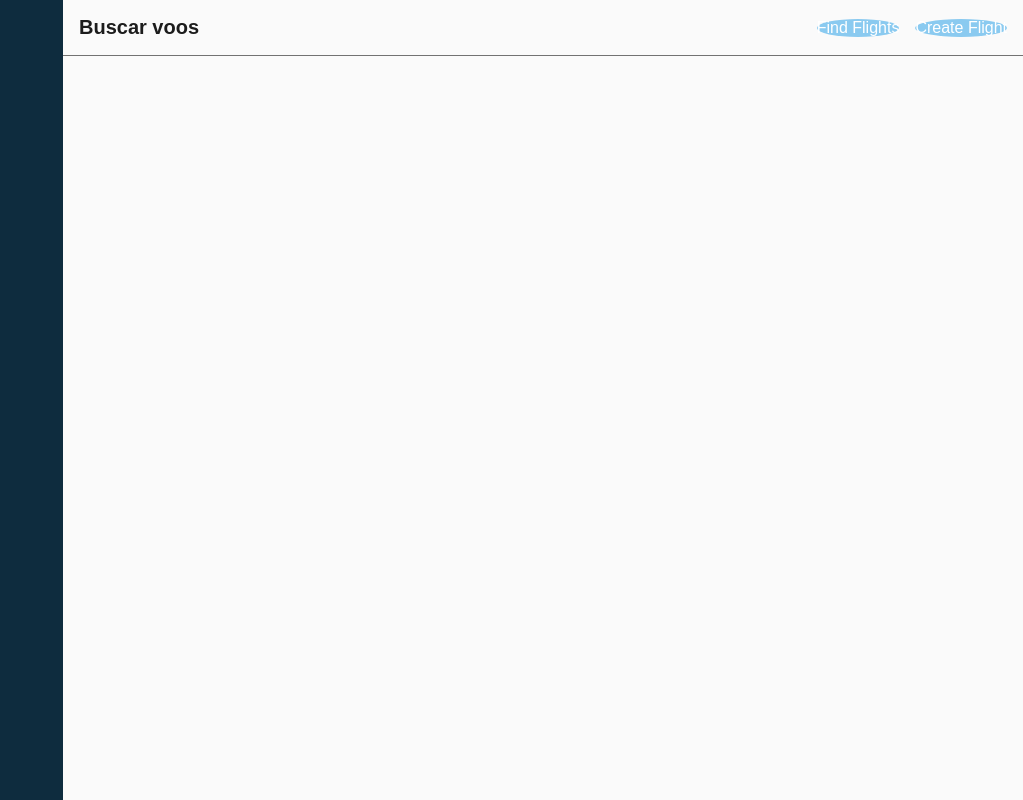
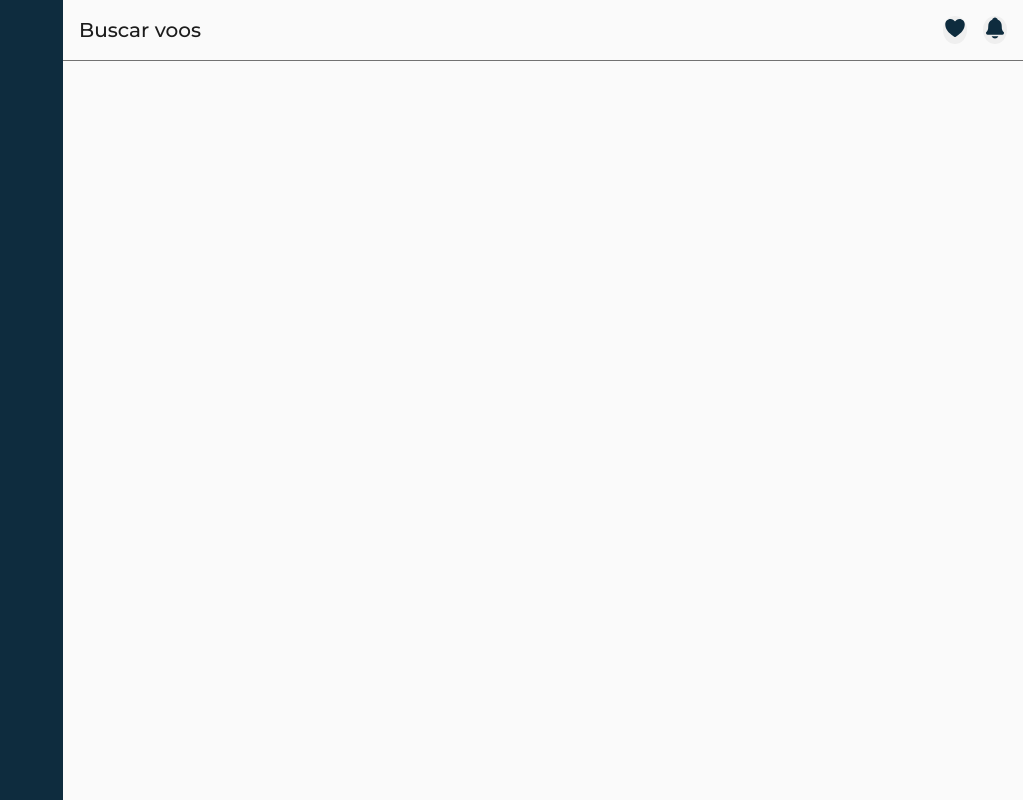
Before and after one commit to PedroVidalDev/flights-finder-monolito, a React (Vite) app: page / in a window 1280 px wide. Shown: the whole page, without its empty margins (257-1280 px from the left). Built offline with nearby package versions, Linux system fonts and the light colour scheme.

Commit message:
feat: add Icon component and integrate with Header; update styles and theme colors

```diff
--- a/index.html
+++ b/index.html
@@ -3,6 +3,7 @@
   <head>
     <meta charset="UTF-8" />
     <link rel="icon" type="image/svg+xml" href="/vite.svg" />
+    <link href="https://fonts.googleapis.com/css2?family=Montserrat:ital,wght@0,100..900;1,100..900&display=swap" rel="stylesheet">
     <meta name="viewport" content="width=device-width, initial-scale=1.0" />
     <title>Flights Finder</title>
   </head>
--- a/package.json
+++ b/package.json
@@ -12,6 +12,7 @@
   "dependencies": {
     "react": "^19.1.0",
     "react-dom": "^19.1.0",
+    "react-icons": "^5.5.0",
     "styled-components": "^6.1.18"
   },
   "devDependencies": {
--- a/src/components/Header/index.tsx
+++ b/src/components/Header/index.tsx
@@ -1,4 +1,6 @@
 import { HeaderProps } from './types'
+
+import { Icon } from './../../components/Icon'
 
 import {
   HeaderButton,
@@ -14,8 +16,12 @@ export const Header = (props: HeaderProps) => {
     <HeaderContainer>
       <HeaderTitle>{title}</HeaderTitle>
       <HeaderButtons>
-        <HeaderButton>Find Flights</HeaderButton>
-        <HeaderButton>Create Flight</HeaderButton>
+        <HeaderButton>
+          <Icon color='PRIMARY_COLOR_DARK' name='IoHeart' size='24' />
+        </HeaderButton>
+        <HeaderButton>
+          <Icon color='PRIMARY_COLOR_DARK' name='IoNotifications' size='24' />
+        </HeaderButton>
       </HeaderButtons>
     </HeaderContainer>
   )
--- a/src/components/Header/styles.ts
+++ b/src/components/Header/styles.ts
@@ -10,13 +10,13 @@ export const HeaderContainer = styled.div`
   width: 100%;
   padding: 16px;
 
-  border-bottom: 1px solid ${({ theme }) => theme.COLORS.GRAY.LIGHT};
+  border-bottom: 1px solid ${({ theme }) => theme.COLORS.GRAY_LIGHT};
 `
 
 export const HeaderTitle = styled.h1`
   font-size: ${({ theme }) => theme.FONT_SIZE.LARGE};
-  color: ${({ theme }) => theme.COLORS.GRAY.DARK};
-  font-weight: ${({ theme }) => theme.FONT_WEIGHT.BOLD};
+  color: ${({ theme }) => theme.COLORS.GRAY_DARK};
+  font-weight: ${({ theme }) => theme.FONT_WEIGHT.MEDIUM};
 `
 
 export const HeaderButtons = styled.div`
@@ -29,9 +29,6 @@ export const HeaderButton = styled.button`
   border: none;
   border-radius: 100%;
 
-  background-color: ${({ theme }) => theme.COLORS.PRIMARY_COLOR_LIGHT};
-  color: ${({ theme }) => theme.COLORS.WHITE};
-
   font-size: ${({ theme }) => theme.FONT_SIZE.MEDIUM};
   font-weight: ${({ theme }) => theme.FONT_WEIGHT.MEDIUM};
 
--- /dev/null
+++ b/src/components/Icon/index.tsx
@@ -0,0 +1,19 @@
+import * as IoIcons from 'react-icons/io5'
+
+import { themes } from './../../themes/'
+
+import { IconProps } from './types'
+
+import { Container } from './styles'
+
+export const Icon = (props: IconProps) => {
+  const { name, size, color = 'BLACK' } = props
+
+  const IconComponent = IoIcons[name] || IoIcons.IoAirplane
+
+  return (
+    <Container>
+      <IconComponent size={size} color={themes.COLORS[color]} />
+    </Container>
+  )
+}
--- /dev/null
+++ b/src/components/Icon/styles.ts
@@ -0,0 +1,5 @@
+import styled from 'styled-components'
+
+export const Container = styled.div`
+  height: fit-content;
+`
--- /dev/null
+++ b/src/components/Icon/types.ts
@@ -0,0 +1,9 @@
+import * as IoIcons from 'react-icons/io5'
+
+import { themes } from '@themes/'
+
+export type IconProps = {
+  name: keyof typeof IoIcons
+  size: string
+  color: keyof typeof themes.COLORS
+}
--- a/src/themes/index.ts
+++ b/src/themes/index.ts
@@ -5,11 +5,9 @@ export const themes = {
     PRIMARY_COLOR_DARK: '#0e2c3e',
     BLACK: '#000000',
     WHITE: '#FFFFFF',
-    GRAY: {
-      LIGHT: '#727272',
-      MEDIUM: '#545454',
-      DARK: '#1c1c1c',
-    },
+    GRAY_LIGHT: '#727272',
+    GRAY_MEDIUM: '#545454',
+    GRAY_DARK: '#1c1c1c',
   },
   FONTS: {
     PRIMARY: 'Montserrat, sans-serif',
```
Also changed, not shown: 1 other file (tests, documents, lock files or other folders).
